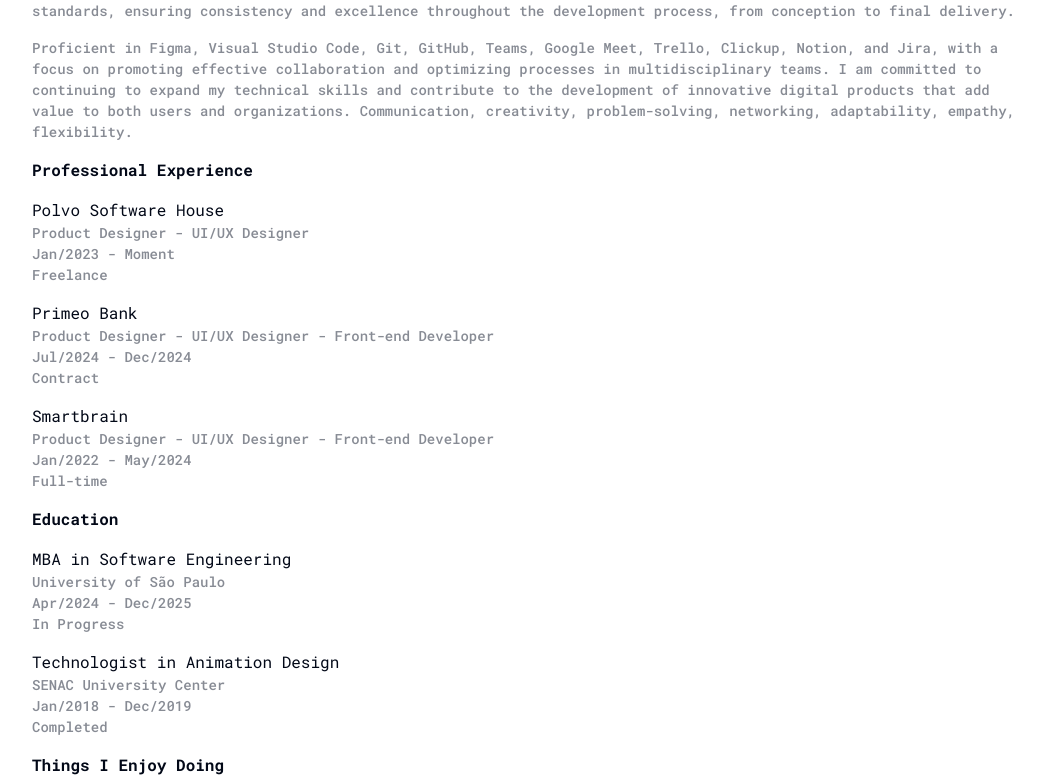
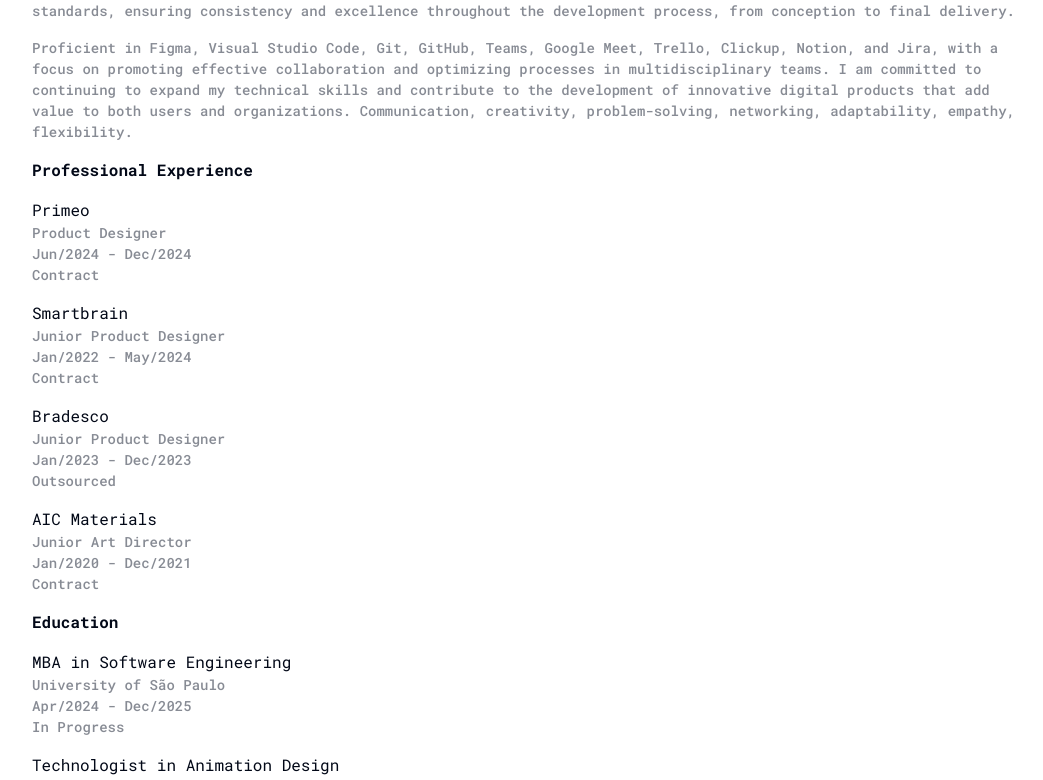
Before and after one commit to eduhessel/portfolio-2024, a Next.js app: page /en/sobre in a window 1280 px wide. Shown: the part 511-1291 px from the top of the page, without its empty margins (124-1167 px from the left). Built offline with nearby package versions, Linux system fonts and the light colour scheme.

Commit message:
feat: new changes into website to improve experience

```diff
--- a/components/about-content.tsx
+++ b/components/about-content.tsx
@@ -27,14 +27,6 @@ export default function AboutContent() {
       <section className="flex flex-col gap-4">
         <h2>{t("professionalExperience")}</h2>
         <div>
-          <h3>{t("polvo.name")}</h3>
-          <ul>
-            <p>{t("polvo.position")}</p>
-            <p>{t("polvo.duration")}</p>
-            <p>{t("polvo.type")}</p>
-          </ul>
-        </div>
-        <div>
           <h3>{t("primeo.name")}</h3>
           <ul>
             <p>{t("primeo.position")}</p>
@@ -48,6 +40,22 @@ export default function AboutContent() {
             <p>{t("smartbrain.position")}</p>
             <p>{t("smartbrain.duration")}</p>
             <p>{t("smartbrain.type")}</p>
+          </ul>
+        </div>
+        <div>
+          <h3>{t("bradesco.name")}</h3>
+          <ul>
+            <p>{t("bradesco.position")}</p>
+            <p>{t("bradesco.duration")}</p>
+            <p>{t("bradesco.type")}</p>
+          </ul>
+        </div>
+        <div>
+          <h3>{t("aic.name")}</h3>
+          <ul>
+            <p>{t("aic.position")}</p>
+            <p>{t("aic.duration")}</p>
+            <p>{t("aic.type")}</p>
           </ul>
         </div>
         {/* <div>
--- a/components/card-recomendacoes.tsx
+++ b/components/card-recomendacoes.tsx
@@ -7,18 +7,21 @@ import { useTranslations } from "next-intl";
 interface CardRecomendacoesProps {
   title: string;
   description: string;
+  position: string;
 }
 
 export function CardRecomendacoes({
   title,
   description,
+  position,
 }: CardRecomendacoesProps) {
   const t = useTranslations("HomePage.recomendations");
 
   return (
-    <Alert className="flex flex-col gap-2">
+    <Alert className="flex flex-col gap-1">
       <PersonIcon className="h-4 w-4" />
       <AlertTitle>{title}</AlertTitle>
+      <p>{position}</p>
       <AlertDescription>{description}</AlertDescription>
     </Alert>
   );
--- a/components/home-content.tsx
+++ b/components/home-content.tsx
@@ -14,6 +14,7 @@ import { useTranslations } from "next-intl";
 import { useState } from "react";
 import { useRouter } from "next/navigation";
 import { CardRecomendacoes } from "./card-recomendacoes";
+import { Button } from "./ui/button";
 
 export default function HomeContent() {
   const locale = useLocale();
@@ -58,21 +59,25 @@ export default function HomeContent() {
     {
       title: t("recomendations.emilio.title"),
       description: t("recomendations.emilio.description"),
+      position: t("recomendations.emilio.position"),
       link: "https://www.linkedin.com/in/emilio-nagano/",
     },
     {
       title: t("recomendations.flavio.title"),
       description: t("recomendations.flavio.description"),
+      position: t("recomendations.flavio.position"),
       link: "https://www.linkedin.com/in/flaviopaulino/",
     },
     {
       title: t("recomendations.karol.title"),
       description: t("recomendations.karol.description"),
+      position: t("recomendations.karol.position"),
       link: "https://www.linkedin.com/in/karol-oliveira-408363bb/",
     },
     {
       title: t("recomendations.wellington.title"),
       description: t("recomendations.wellington.description"),
+      position: t("recomendations.wellington.position"),
       link: "https://www.linkedin.com/in/wellingtondev/",
     },
   ];
@@ -92,6 +97,22 @@ export default function HomeContent() {
         <header className="flex flex-col gap-4">
           <h1>{t("title")}</h1>
           <h2 className="font-normal text-sm">{t("subtitle")}</h2>
+          <div className="flex flex-col gap-2">
+            <Link
+              href={"https://cal.com/duwdu"}
+              target="_blank"
+              rel="noopener noreferrer"
+            >
+              <Button className="w-full">{t("callToActionButton")}</Button>
+            </Link>
+            <Link
+              href={"https://read.cv/duwdu"}
+              target="_blank"
+              rel="noopener noreferrer"
+            >
+              <Button className="w-full" variant={"ghost"}>{t("callToActionButtonGhost")}</Button>
+            </Link>
+          </div>
         </header>
       </section>
 
@@ -153,6 +174,7 @@ export default function HomeContent() {
               key={index}
               title={recomendacao.title}
               description={recomendacao.description}
+              position={recomendacao.position}
             />
           ))}
         </div>
--- a/messages/en.json
+++ b/messages/en.json
@@ -19,6 +19,8 @@
   "HomePage": {
     "title": "Dudu is a Product Designer who designs meaningful user-centered experiences.",
     "subtitle": "Currently studying Design Systems and improving my Product Design skills.",
+    "callToActionButton": "Book a session now!",
+    "callToActionButtonGhost": "View full CV",
     "description": "I started in Design at the age of 14 in graphic design, and now at 24, I see how important that was for my career. I have a high level of creativity and problem-solving skills. I focus on UI/UX and Product Design with 3 years of experience, working on projects with multidisciplinary teams, incorporating usability principles and information architecture into design proposals, ensuring a user-centered approach from conception to implementation.",
     "rollDown": "Scroll down and check out my projects!",
     "projects": "Projects",
@@ -32,19 +34,23 @@
     "recomendations": {
       "emilio": {
         "title": "Emilio Nagano",
-        "description": "Eduardo is an excellent professional. We worked on development projects and prototyping new products, and he has extensive experience in Design System development, UX standardization, and is very agile in creating mockups for new products. I highly recommend!"
+        "description": "Eduardo is an excellent professional. We worked on development projects and prototyping new products, and he has extensive experience in Design System development, UX standardization, and is very agile in creating mockups for new products. I highly recommend!",
+        "position": "Product Manager Lead - Smartbrain"
       },
       "flavio": {
         "title": "Flávio A Paulino",
-        "description": "Eduardo is an exceptional designer with whom I had the pleasure of sharing knowledge and learning in return. During his first job at Smartbrain, I had the opportunity to extensively mentor him, teaching him not only design principles but also critical programming skills, including HTML, JavaScript, Python, and React. Edu made significant contributions to the Smartbrain Advisor Design System and played a key role in developing prototypes for our platform and various products for clients like Banco Bradesco and Banco Master. His logical thinking is excellent, and he quickly mastered color usage in design. As a design manager, I found myself learning more about the product with Edu than with many others on the team. 🎨⚔️💚 #designer #crypto #wealth #datavisualization"
+        "description": "Eduardo is an exceptional designer with whom I had the pleasure of sharing knowledge and learning in return. During his first job at Smartbrain, I had the opportunity to extensively mentor him, teaching him not only design principles but also critical programming skills, including HTML, JavaScript, Python, and React. Edu made significant contributions to the Smartbrain Advisor Design System and played a key role in developing prototypes for our platform and various products for clients like Banco Bradesco and Banco Master. His logical thinking is excellent, and he quickly mastered color usage in design. As a design manager, I found myself learning more about the product with Edu than with many others on the team. 🎨⚔️💚 #designer #crypto #wealth #datavisualization",
+        "position": "Product Designer Lead - Smartbrain"
       },
       "karol": {
         "title": "Karol Oliveira",
-        "description": "I had the pleasure of working with Eduardo in the UX role. As key traits, I would recommend his loyalty, creativity, organization, always seeking to bring innovations for process improvements, market trends, committed to his team, and attentive to deadlines."
+        "description": "I had the pleasure of working with Eduardo in the UX role. As key traits, I would recommend his loyalty, creativity, organization, always seeking to bring innovations for process improvements, market trends, committed to his team, and attentive to deadlines.",
+        "position": "Product Manager - Smartbrain"
       },
       "wellington": {
         "title": "Wellington Almeida",
-        "description": "Eduardo is an excellent creative Front-end developer. He has extensive knowledge and expertise in user interfaces as well as the ability to solve problems. Great potential to go far! 🚀"
+        "description": "Eduardo is an excellent creative Front-end developer. He has extensive knowledge and expertise in user interfaces as well as the ability to solve problems. Great potential to go far! 🚀",
+        "position": "Front-end Developer - Smartbrain"
       },
       "buttonLinkedin": "View LinkedIn"
     },
@@ -66,7 +72,7 @@
     },
     "modalPassword": {
       "title": "Protected content",
-      "description": "This content is protected due to non-disclosure agreements (NDA). To gain access, please contact me directly. Access is restricted to authorized recruiters and customers.",
+      "description": "This content is protected due to non-disclosure agreements (NDA).",
       "label": "Password",
       "button": "Access",
       "placeholder": "Enter password",
@@ -111,29 +117,29 @@
     "paragraph2": "Extensive experience in web and mobile application development, with a focus on implementing Design Systems and using libraries such as Daisy UI and Shadcn UI, along with solid expertise in modern technologies like NextJS, Typescript, Vue, and Bootstrap. My work is characterized by the ability to create interfaces that adhere to strict style standards, ensuring consistency and excellence throughout the development process, from conception to final delivery.",
     "paragraph3": "Proficient in Figma, Visual Studio Code, Git, GitHub, Teams, Google Meet, Trello, Clickup, Notion, and Jira, with a focus on promoting effective collaboration and optimizing processes in multidisciplinary teams. I am committed to continuing to expand my technical skills and contribute to the development of innovative digital products that add value to both users and organizations. Communication, creativity, problem-solving, networking, adaptability, empathy, flexibility.",
     "professionalExperience": "Professional Experience",
-    "polvo": {
-      "name": "Polvo Software House",
-      "position": "Product Designer - UI/UX Designer",
-      "duration": "Jan/2023 - Moment",
-      "type": "Freelance"
+    "primeo": {
+      "name": "Primeo",
+      "position": "Product Designer",
+      "duration": "Jun/2024 - Dec/2024",
+      "type": "Contract"
     },
     "smartbrain": {
       "name": "Smartbrain",
-      "position": "Product Designer - UI/UX Designer - Front-end Developer",
+      "position": "Junior Product Designer",
       "duration": "Jan/2022 - May/2024",
-      "type": "Full-time"
-    },
-    "primeo": {
-      "name": "Primeo Bank",
-      "position": "Product Designer - UI/UX Designer - Front-end Developer",
-      "duration": "Jul/2024 - Dec/2024",
       "type": "Contract"
     },
-    "tvm": {
-      "name": "Tem Vaga Mestre?",
-      "position": "Product Designer - UI/UX Designer",
-      "duration": "May/2024 - Jul/2024",
-      "type": "Volunteer"
+    "bradesco": {
+      "name": "Bradesco",
+      "position": "Junior Product Designer",
+      "duration": "Jan/2023 - Dec/2023",
+      "type": "Outsourced"
+    },
+    "aic": {
+      "name": "AIC Materials",
+      "position": "Junior Art Director",
+      "duration": "Jan/2020 - Dec/2021",
+      "type": "Contract"
     },
     "education": "Education",
     "usp": {
--- a/messages/pt-BR.json
+++ b/messages/pt-BR.json
@@ -19,6 +19,8 @@
   "HomePage": {
     "title": "Dudu é um Product Designer que projeta experiências significativas centradas no usuário.",
     "subtitle": "Atualmente estudando sobre Design Systems e aprimorando minhas habilidades em Product Design.",
+    "callToActionButton": "Agendar uma conversa agora!",
+    "callToActionButtonGhost": "Ver CV completo",
     "description": "Iniciei no Design com 14 anos de idade na área de design gráfico, hoje aos 24 vejo o quanto isso foi importante para minha carreira, tenho um alto nível de criatividade e resolução de problemas. Tenho foco em UI/UX e Product Design com 3 anos de experiência, com atuação na execução de projetos com equipes multidisciplinares, incorporando princípios de usabilidade e arquitetura da informação nas propostas de design, garantindo uma abordagem centrada no usuário desde a concepção até a implementação.",
     "rollDown": "Role para baixo e veja meus projetos!",
     "projects": "Projetos",
@@ -32,19 +34,23 @@
     "recomendations": {
       "emilio": {
         "title": "Emilio Nagano",
-        "description": "Eduardo é um excelente profissional. Trabalhamos em projetos de desenvolvimento e prototipação de novos produtos, possui bastante experiência em desenvolvimento de Design System, definição de padrões de UX, e muita agilidade na elaboração de mockups de novos produtos.Recomendo fortemente!"
+        "description": "Eduardo é um excelente profissional. Trabalhamos em projetos de desenvolvimento e prototipação de novos produtos, possui bastante experiência em desenvolvimento de Design System, definição de padrões de UX, e muita agilidade na elaboração de mockups de novos produtos.Recomendo fortemente!",
+        "position": "Product Manager Lead - Smartbrain"
       },
       "flavio": {
         "title": "Flávio A Paulino",
-        "description": "Eduardo é um designer excepcional com quem tive o prazer de compartilhar conhecimento e aprender em troca. Durante seu primeiro emprego na Smartbrain, tive a oportunidade de orientá-lo extensivamente, ensinando-lhe não apenas os princípios do design, mas também as habilidades críticas de programação, incluindo HTML, JavaScript, Python e React. Edu contribuiu significativamente para o Design Systen do Smartbrain Advisor e desempenhou um papel fundamental no desenvolvimento de protótipos para nossa plataforma e vários produtos para clientes como Banco Bradesco e Banco Master. Seu raciocínio lógico é excelente, e ele rapidamente dominou o uso de cores no design. Como gerente de design, descobri que estava aprendendo mais sobre o produto com Edu do que com muitos outros na equipe. 🎨⚔️💚 #designer #crypto #wealth #datavisualization"
+        "description": "Eduardo é um designer excepcional com quem tive o prazer de compartilhar conhecimento e aprender em troca. Durante seu primeiro emprego na Smartbrain, tive a oportunidade de orientá-lo extensivamente, ensinando-lhe não apenas os princípios do design, mas também as habilidades críticas de programação, incluindo HTML, JavaScript, Python e React. Edu contribuiu significativamente para o Design Systen do Smartbrain Advisor e desempenhou um papel fundamental no desenvolvimento de protótipos para nossa plataforma e vários produtos para clientes como Banco Bradesco e Banco Master. Seu raciocínio lógico é excelente, e ele rapidamente dominou o uso de cores no design. Como gerente de design, descobri que estava aprendendo mais sobre o produto com Edu do que com muitos outros na equipe. 🎨⚔️💚 #designer #crypto #wealth #datavisualization",
+        "position": "Product Designer Lead - Smartbrain"
       },
       "karol": {
         "title": "Karol Oliveira",
-        "description": "Tive o o prazer de trabalhar com o Eduardo exercendo o papel de UX, como principais características gostaria de recomendar sua lealdade, criatividade, organização, sempre em busca de trazer novidades para melhorias de processo, tendências do mercado, comprometido com sua equipe e atento aos prazos."
+        "description": "Tive o o prazer de trabalhar com o Eduardo exercendo o papel de UX, como principais características gostaria de recomendar sua lealdade, criatividade, organização, sempre em busca de trazer novidades para melhorias de processo, tendências do mercado, comprometido com sua equipe e atento aos prazos.",
+        "position": "Product Manager - Smartbrain"
       },
       "wellington": {
         "title": "Wellington Almeida",
-        "description": "Eduardo é um excelente profissional desenvolvedor Front-end criativo. Tem bastante conhecimento e domínio sobre interfaces de usuário além da capacidade de resolver os problemas. Grande potencial para ir longe! 🚀"
+        "description": "Eduardo é um excelente profissional desenvolvedor Front-end criativo. Tem bastante conhecimento e domínio sobre interfaces de usuário além da capacidade de resolver os problemas. Grande potencial para ir longe! 🚀",
+        "position": "Desenvolvedor Front-end - Smartbrain"
       },
       "buttonLinkedin": "Ver Linkedin"
     },
@@ -66,7 +72,7 @@
     },
     "modalPassword": {
       "title": "Conteúdo protegido",
-      "description": "Este conteúdo é protegido devido a acordos de confidencialidade (NDA). Para obter acesso, entre em contato diretamente comigo. O acesso é restrito a recrutadores e clientes autorizados.",
+      "description": "Este conteúdo é protegido devido a acordos de confidencialidade (NDA).",
       "label": "Senha",
       "button": "Acessar",
       "placeholder": "Inserir senha de acesso",
@@ -111,29 +117,29 @@
     "paragraph2": "Vasta experiência em desenvolvimento de aplicações web e mobile, destacando-me pela implementação de Design Systems e uso de bibliotecas como Daisy UI e Shadcn UI, além de sólida expertise em tecnologias modernas como NextJS, Typescript, Vue e Bootstrap. Minha atuação é marcada pela capacidade de criar interfaces que seguem rigorosos padrões de estilo, assegurando consistência e excelência em todas as etapas do desenvolvimento, desde a concepção até a entrega final.",
     "paragraph3": "Tenho domínio dos Sistemas Figma, Visual Studio Code, Git, GitHub, Teams, Google Meet, Trello, Clickup, Notion e Jira, com foco em promover uma colaboração eficaz e a otimização dos processos em equipes multidisciplinares. Estou comprometido em continuar a expandir minhas habilidades técnicas e contribuir para o desenvolvimento de produtos digitais inovadores que agreguem valor tanto para os usuários quanto para as organizações. Comunicação, criatividade, resolução de problemas, networking, adaptabilidade, empatia, flexibilidade.",
     "professionalExperience": "Experiência Profissional",
-    "polvo": {
-      "name": "Polvo Software House",
-      "position": "Product Designer - UI/UX Designer",
-      "duration": "Jan/2023 - O momento",
-      "type": "Freelance"
+    "primeo": {
+      "name": "Primeo",
+      "position": "Product Designer Pleno",
+      "duration": "Jun/2024 - Dez/2024",
+      "type": "PJ"
     },
     "smartbrain": {
       "name": "Smartbrain",
-      "position": "Product Designer - UI/UX Designer - Desenvolvedor Front-end",
+      "position": "Product Designer Júnior",
       "duration": "Jan/2022 - Mai/2024",
       "type": "CLT"
     },
-    "primeo": {
-      "name": "Primeo Bank",
-      "position": "Product Designer - UI/UX Designer - Desenvolvedor Front-end",
-      "duration": "Jul/2024 - Dez/2024",
+    "bradesco": {
+      "name": "Bradesco",
+      "position": "Product Designer Júnior",
+      "duration": "Jan/2023 - Dez/2023",
+      "type": "Terceirizado"
+    },
+    "aic": {
+      "name": "AIC Materiais",
+      "position": "Diretor de Arte Júnior",
+      "duration": "Jan/2020 - Dez/2021",
       "type": "PJ"
-    },
-    "tvm": {
-      "name": "Tem Vaga Mestre?",
-      "position": "Product Designer - UI/UX Designer",
-      "duration": "Mai/2024 - Jul/2024",
-      "type": "Voluntário"
     },
     "education": "Educação",
     "usp": {
```
